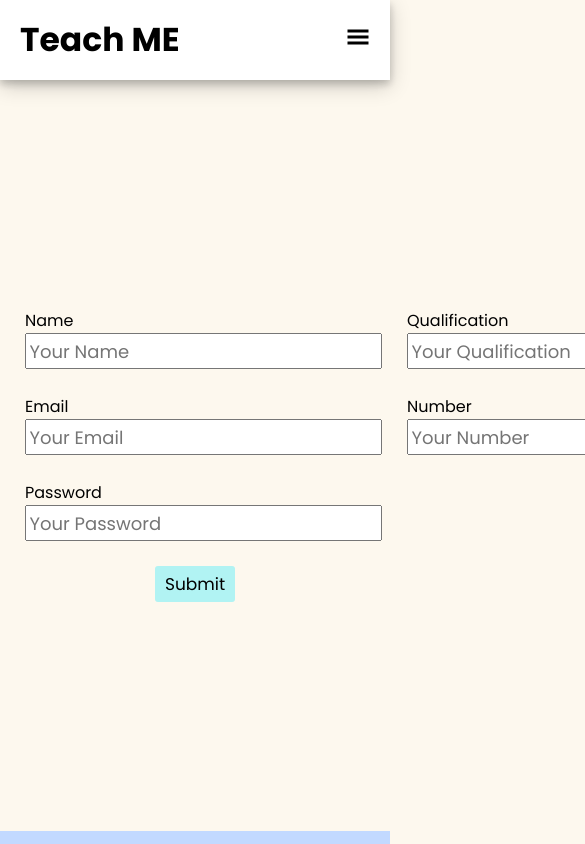
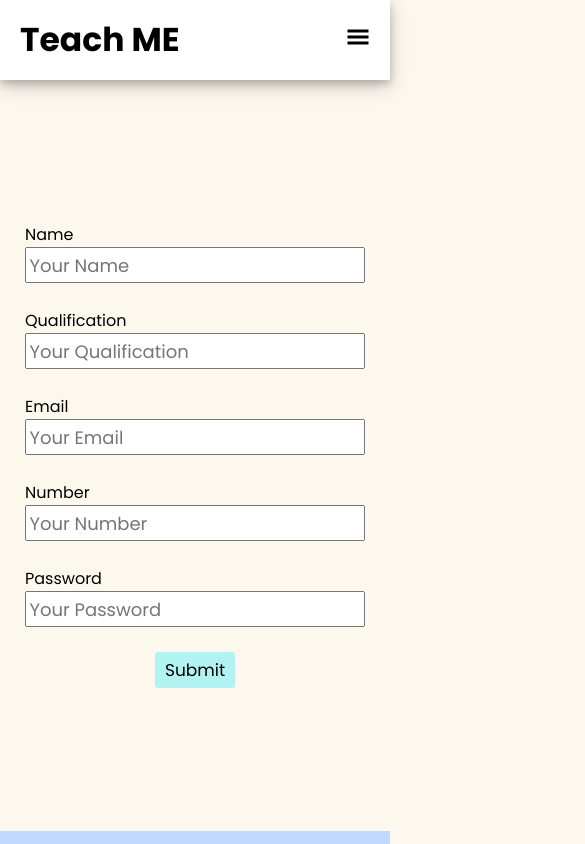
Before and after one commit to rotgenix/teach-me-front-end, a React (Vite) app: page /teacherregister in a window 390 px wide. Shown: the top 844 px of the page, 585 px wide, since content can reach past the window. Built offline with nearby package versions, Linux system fonts and the light colour scheme; no server answers.

Commit message:
Form responsive updated

```diff
--- a/src/Styles/Media.css
+++ b/src/Styles/Media.css
@@ -129,5 +129,8 @@
         display: flex;
         flex-direction: column;
     }
+    .input-container{
+        flex-direction: column;
+    }
 
 }
```
